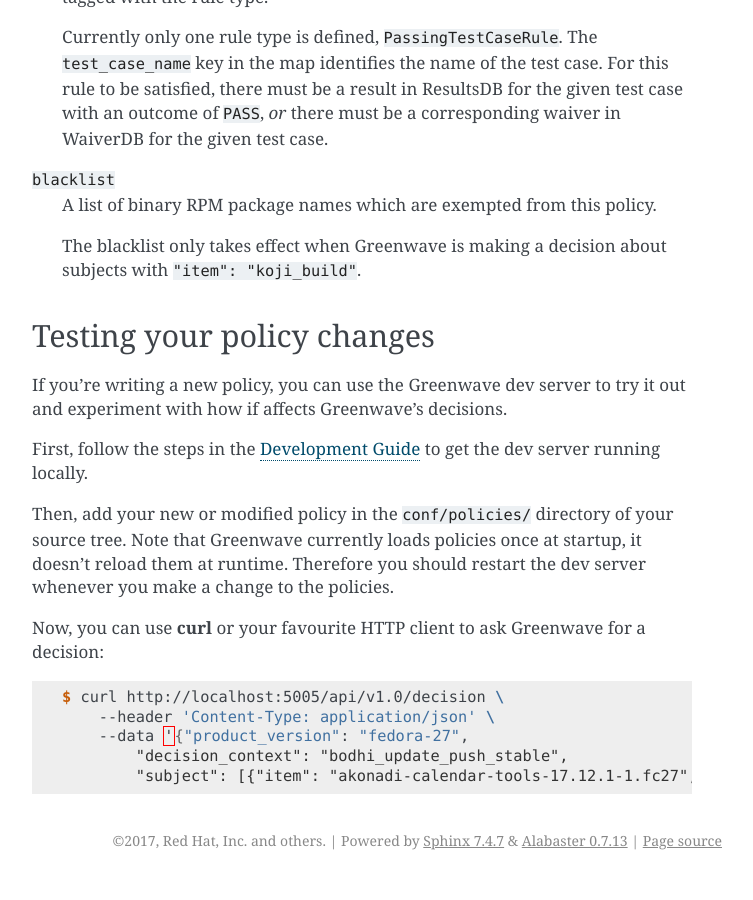
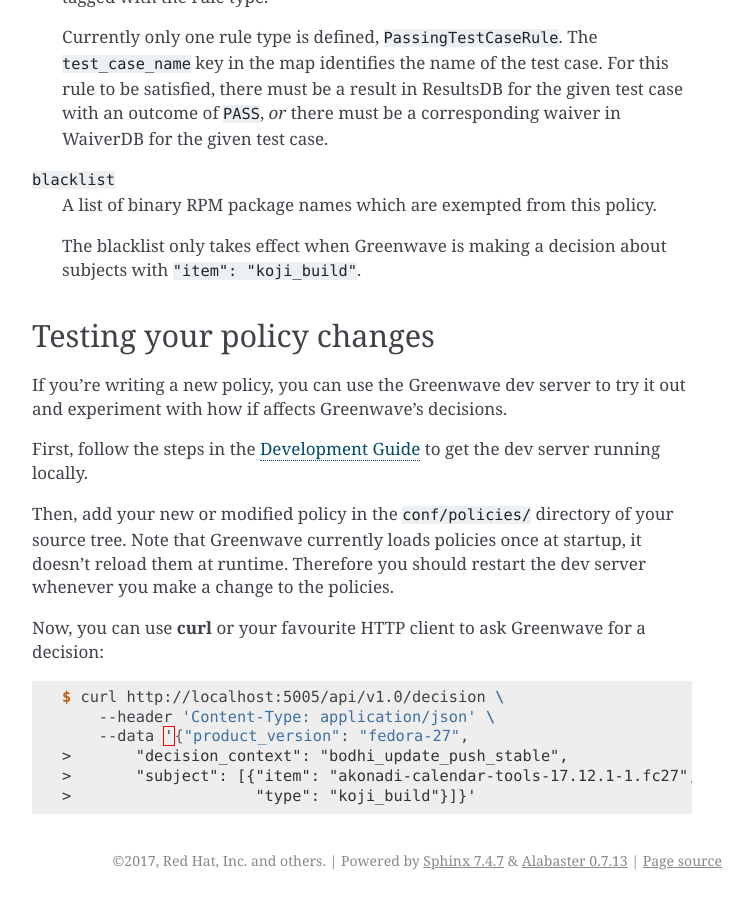
Before and after one commit to release-engineering/greenwave, a Sphinx documentation site: the page built from docs/policies.rst, in a window 1280 px wide and 900 px high, scrolled down 1675 px. Shown: the whole window, without its empty margins (388-1141 px from the left). Built offline with Sphinx 7.4.7, drawn with Linux system fonts in a browser that asks for light colours; pages that are not in the unit, such as notebooks, are missing from menus.

```diff
--- a/docs/policies.rst
+++ b/docs/policies.rst
@@ -118,5 +118,6 @@ Greenwave for a decision:
    $ curl http://localhost:5005/api/v1.0/decision \
        --header 'Content-Type: application/json' \
        --data '{"product_version": "fedora-27",
-           "decision_context": "bodhi_update_push_stable",
-           "subject": [{"item": "akonadi-calendar-tools-17.12.1-1.fc27", "type": "koji_build"}]}'
+   >       "decision_context": "bodhi_update_push_stable",
+   >       "subject": [{"item": "akonadi-calendar-tools-17.12.1-1.fc27",
+   >                    "type": "koji_build"}]}'
```
